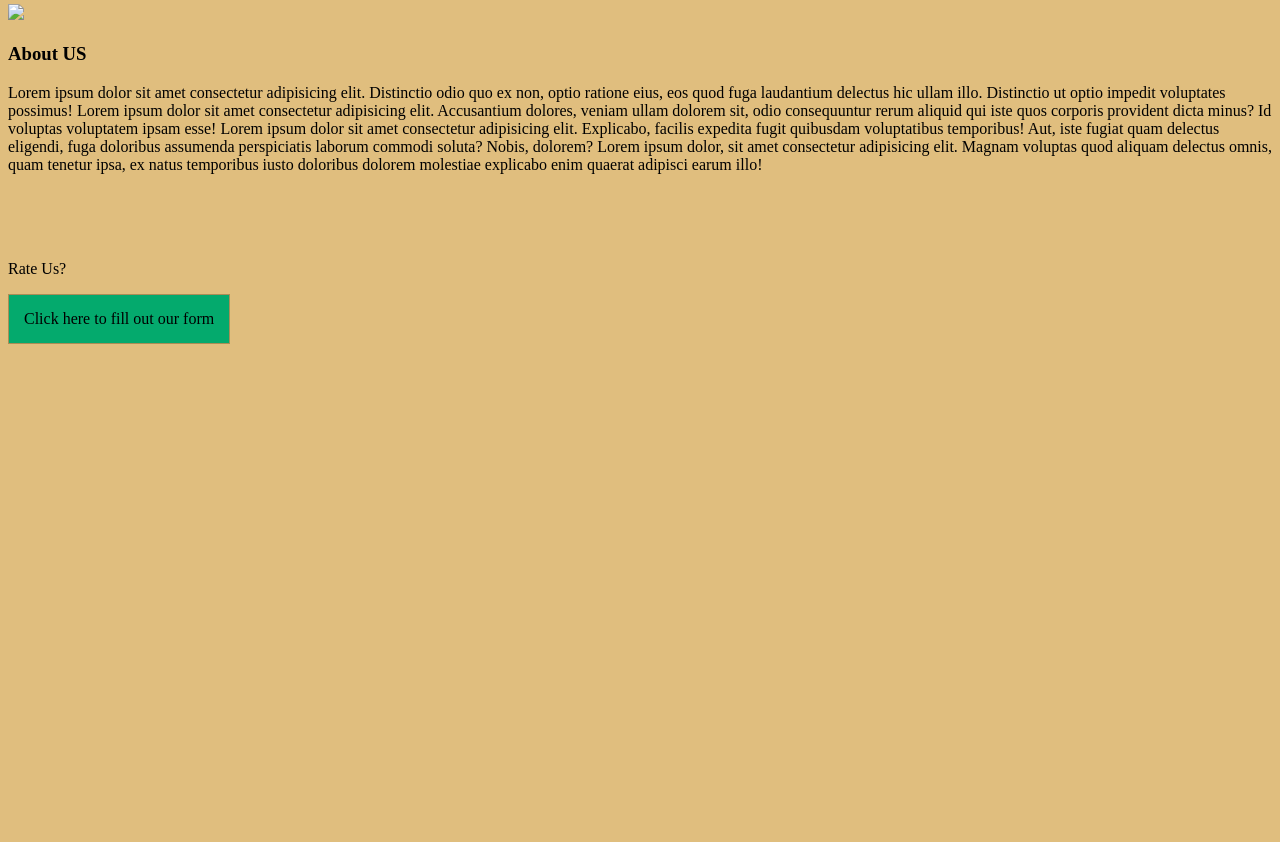
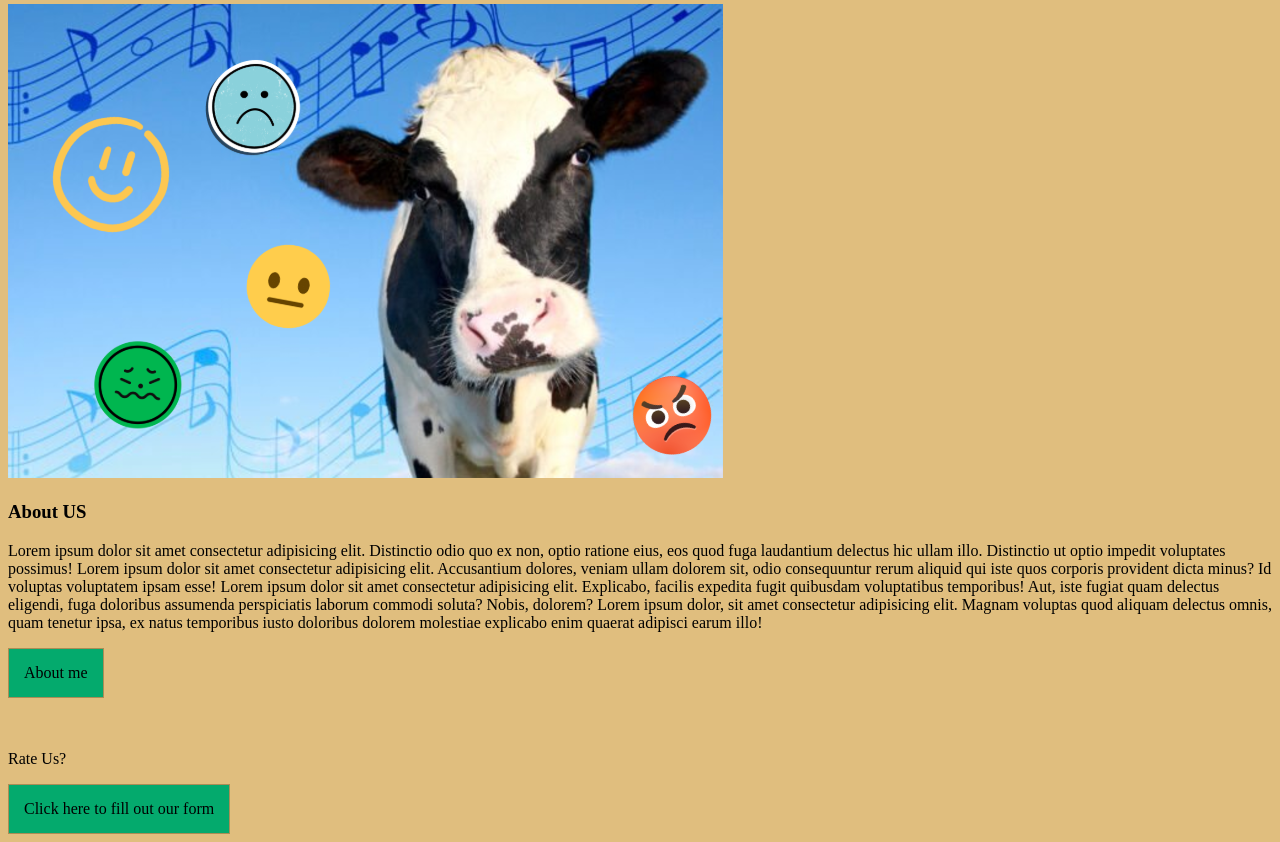
Before and after one commit to Girl-Sunday/Design-Project, a plain HTML site: page index.html in a window 1280 px wide. Shown: the part 393-1235 px from the top of the page. Before the commit the page ends 800 px from the top, so only its background shows below. Drawn offline with Linux system fonts and the light colour scheme.

Commit message:
Add files via upload

```diff
--- a/index.html
+++ b/index.html
@@ -1,5 +1,4 @@
 <!DOCTYPE html>
-
 <head>
   <title>MOODSIC: Find Music For Your Moods</title>
   <link rel="stylesheet" href="styles.css">
@@ -20,7 +19,7 @@
   <h1><b>FIND MUSIC FOR YOURSELF DEPENDING ON YOUR MOOD<h1></b></h1>
   </h1>
   <br>
-  <img src="Screenshot 2024-12-13 11.42.30 AM.png" class="emotioncow">
+  <img src="cowcow.png" class="emotioncow">
   <br>
   <h3>About US</h3>
   <p>Lorem ipsum dolor sit amet consectetur adipisicing elit. Distinctio odio quo ex non, optio ratione eius, eos quod
@@ -31,17 +30,9 @@
     delectus eligendi, fuga doloribus assumenda perspiciatis laborum commodi soluta? Nobis, dolorem? Lorem ipsum dolor,
     sit amet consectetur adipisicing elit. Magnam voluptas quod aliquam delectus omnis, quam tenetur ipsa, ex natus
     temporibus iusto doloribus dolorem molestiae explicabo enim quaerat adipisci earum illo! </p>
-  <br><br><br>
+    <a href="about.html" target="_blank" class="link-button">About me</a>
+    <br><br><br>
   <p>Rate Us?</p>
   <a href="form.html" target="_blank" class="link-button">Click here to fill out our form</a>
+
 </body>
-  <!--
-Moods:
-upbeat
-goodvibes
-non-chalent
-tired
-angry
-sad
-holiday mood
--->
```
